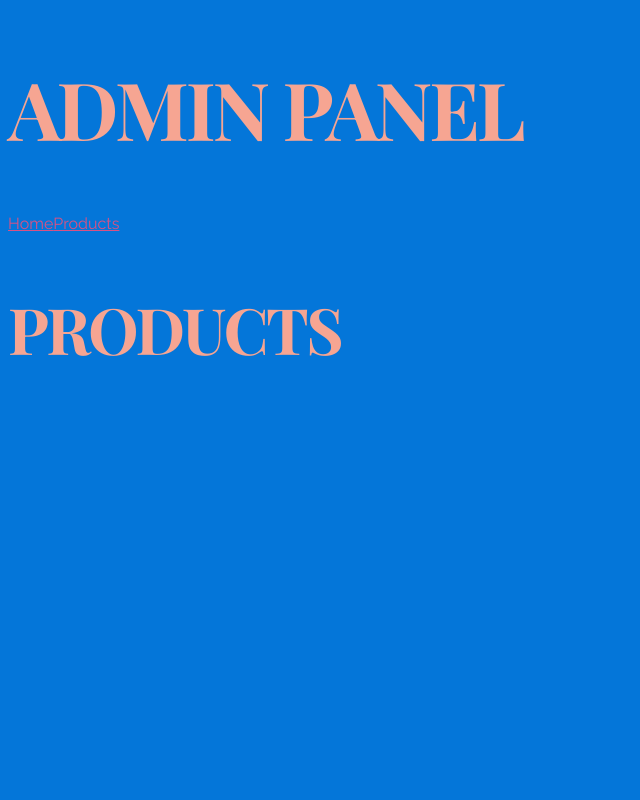
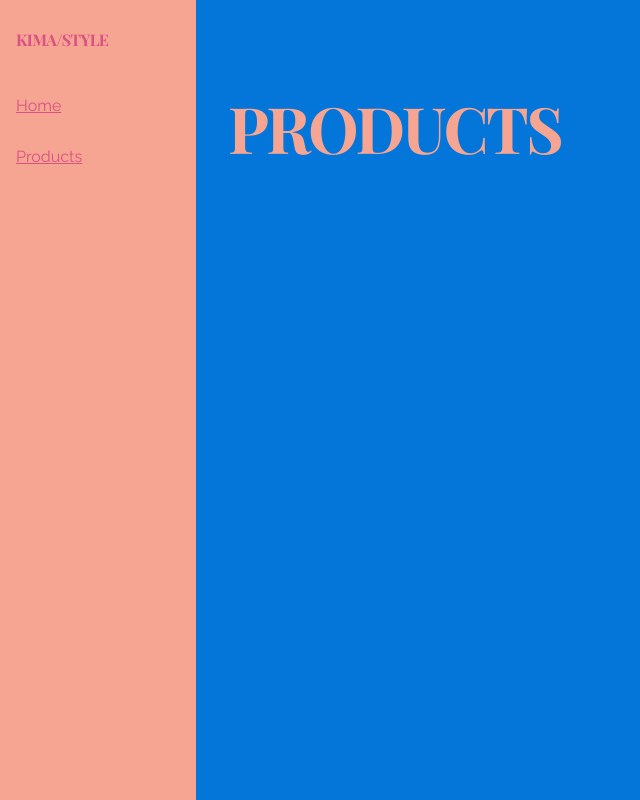
Before and after one commit to orangevolon/kima-style, a Vue app: page /admin/products in a window 1280 px wide. Shown: the whole page, without its empty margins (0-640 px from the left). Built offline with nearby package versions, Linux system fonts and the light colour scheme.

Commit message:
Admin panel layout added

```diff
--- a/src/App.scss
+++ b/src/App.scss
@@ -9,6 +9,8 @@ html {
   -moz-osx-font-smoothing: grayscale;
   background-color: $color-primary;
   color: $color-secondary;
+  margin: 0;
+  padding: 0;
 }
 
 h1 {
--- /dev/null
+++ b/src/components/common/Logo.vue
@@ -0,0 +1,15 @@
+<template>
+  <h1 class="logo">Kima/Style</h1>
+</template>
+
+<style lang="scss">
+@import "@/assets/styles/typography";
+@import "@/assets/styles/color";
+
+.logo {
+  @include typo-title(1);
+
+  color: $color-accent;
+  padding: 1rem;
+}
+</style>
--- a/src/components/layout/AdminLayout.vue
+++ b/src/components/layout/AdminLayout.vue
@@ -1,17 +1,46 @@
 <template>
-  <div>
-    <h1>Admin Panel</h1>
-    <admin-nav />
-    <router-view></router-view>
+  <div class="admin-layout">
+    <aside>
+      <logo />
+      <admin-nav />
+    </aside>
+    <main>
+      <router-view></router-view>
+    </main>
   </div>
 </template>
 
 <script>
 import AdminNav from "./AdminNav";
+import Logo from "@/components/common/Logo";
 
 export default {
   components: {
-    AdminNav
+    AdminNav,
+    Logo
   }
 };
 </script>
+
+<style lang="scss">
+@import "@/assets/styles/color";
+
+.admin-layout {
+  display: grid;
+  min-height: 100vh;
+  grid-template-columns: 196px auto;
+  grid-template-areas: "nav content";
+
+  aside {
+    background-color: $color-secondary;
+    grid-area: nav;
+    grid-area: nav;
+    height: 100%;
+  }
+
+  main {
+    grid-area: content;
+    padding: 2rem;
+  }
+}
+</style>
--- a/src/components/layout/AdminNav.vue
+++ b/src/components/layout/AdminNav.vue
@@ -1,6 +1,17 @@
 <template>
-  <nav>
+  <nav class="admin-nav">
     <router-link to="/admin">Home</router-link>
     <router-link to="/admin/products">Products</router-link>
   </nav>
 </template>
+
+<style lang="scss">
+.admin-nav {
+  display: flex;
+  flex-direction: column;
+
+  a {
+    padding: 1em;
+  }
+}
+</style>
```
